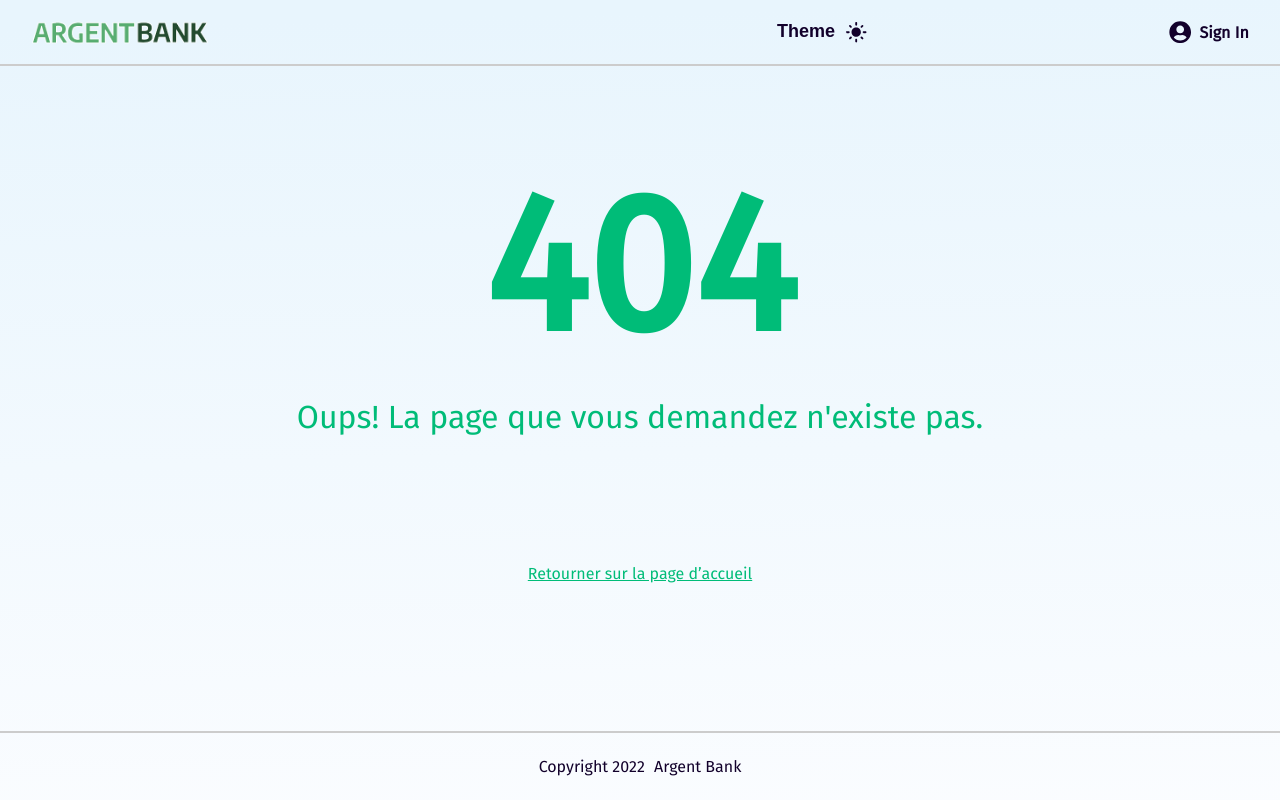
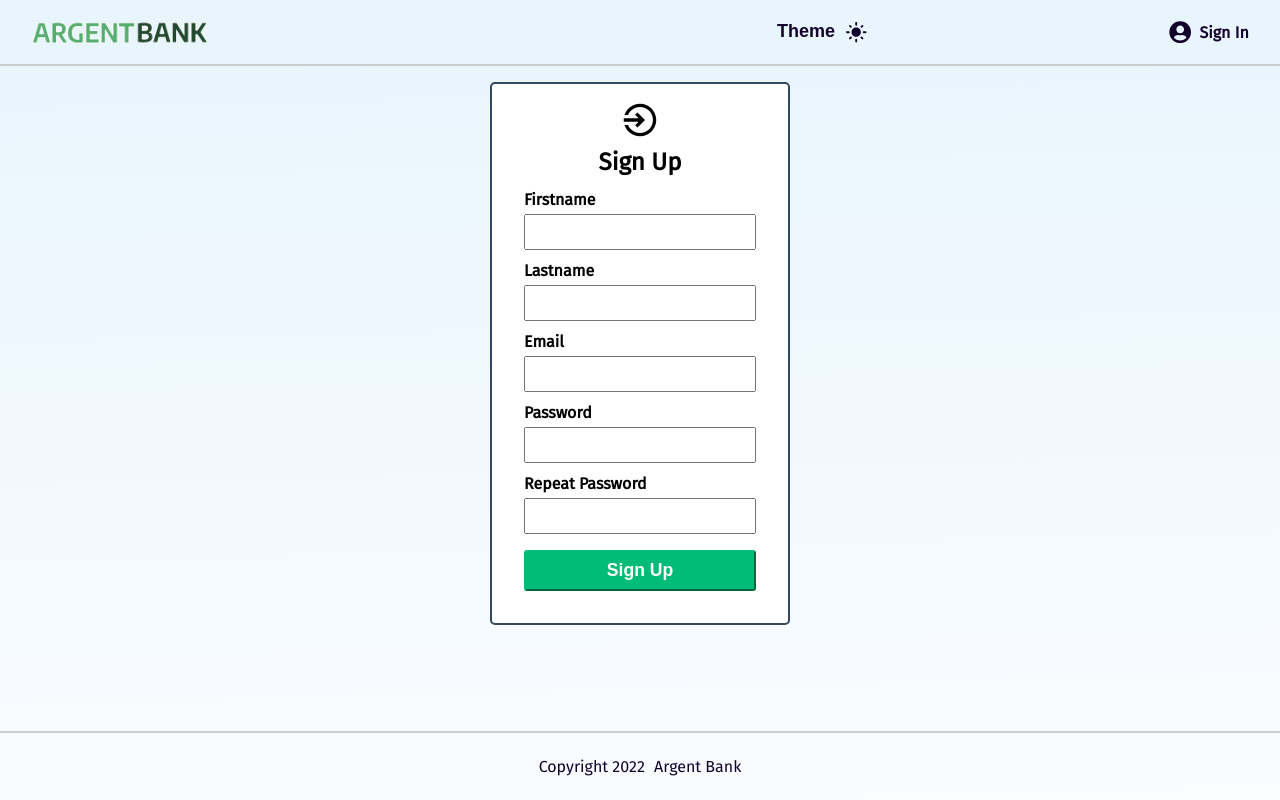
Before and after one commit to JyjyStudio/argent-bank, a React (Create React App) app: page /signup in a window 1280 px wide. Before the commit this address had no page. Built offline with nearby package versions, Linux system fonts and the light colour scheme.

Commit message:
feat : Signup functionnality

```diff
--- /dev/null
+++ b/src/features/user/createUser.ts
@@ -0,0 +1,20 @@
+import axios from 'axios'
+
+export default async function createUser(newUser: CreateUser) {
+
+	try {
+		const response = await axios.post('http://localhost:3001/api/v1/user/signup', newUser)
+		return response.data
+	} catch (err) {
+		if (axios.isAxiosError(err)) {
+			return err.response
+		}
+	}
+}
+
+interface CreateUser {
+	email: string
+	password: string
+	firstName: string
+	lastName: string
+}
--- a/src/index.tsx
+++ b/src/index.tsx
@@ -9,7 +9,8 @@ import { disableReactDevTools } from '@fvilers/disable-react-devtools';
 import Navbar from './components/Navbar'
 import Footer from './components/Footer'
 import Home from './pages/Home'
-import Login from './pages/Login'
+import SignIn from './pages/SignIn'
+import SignUp from './pages/SignUp'
 import Profile from './pages/Profile'
 import GlobalStyle from './utils/styles/GlobalStyle'
 import NotFount from './pages/404'
@@ -28,7 +29,8 @@ ReactDOM.createRoot(document.getElementById('root') as HTMLElement).render(
 					<Navbar />
 					<Routes>
 						<Route path="/" element={<Home />} />
-						<Route path="/login" element={<Login />} />
+						<Route path="/signin" element={<SignIn />} />
+						<Route path="/signup" element={<SignUp />} />
 						<Route path="/profile" element={<Profile />} />
 						<Route path="*" element={<NotFount />} />
 					</Routes>
--- /dev/null
+++ b/src/pages/SignUp.tsx
@@ -0,0 +1,132 @@
+import { useState, useEffect } from 'react'
+import { IoMdLogIn } from 'react-icons/io'
+import { useNavigate } from 'react-router-dom'
+import styled from 'styled-components'
+import Input from '../components/Input'
+import createUser from '../features/user/createUser'
+
+export default function SignUp() {
+	//local state
+	const [firstname, setFirstname] = useState('')
+	const [lastname, setLastname] = useState('')
+	const [email, setEmail] = useState('')
+	const [password, setPassword] = useState('')
+	const [repeatPassword, setRepeatPassword] = useState('')
+	const [validation, setValidation] = useState('')
+	const [currentUser, setCurrentUser] = useState({
+		email: '',
+		password: '',
+		firstName: '',
+		lastName: '',
+	})
+
+	const navigate = useNavigate()
+
+	useEffect(() => {
+		setCurrentUser({
+			email,
+			password,
+			firstName:firstname,
+			lastName:lastname,
+		})
+
+	}, [email, firstname, lastname, password])
+
+
+	// submit handler
+	const handleSubmit = async (event: React.ChangeEvent<HTMLFormElement>) => {
+
+		event.preventDefault()
+		// check du password
+		if((password.length || repeatPassword.length) < 6) {
+			setValidation("Password is too short. (6 characters minimum).")
+			return
+		}
+		else if(password !== repeatPassword) {
+			setValidation("Password do not match.")
+			return
+		}
+
+		const response = await createUser(currentUser)
+		console.log('response:', response)
+		if(response.status === 200) {
+			setValidation(response.data)
+			navigate('/signin')
+		} else setValidation(response.data.message)
+
+	}
+
+	return (
+		<Container>
+				<FormContainer>
+					<div>
+						<IoMdLogIn size='2.5rem' />
+						<h1>Sign Up</h1>
+					</div>
+					<form onSubmit={handleSubmit}>
+						<Input type='firstname' name='firstname' value={firstname} setFunction={setFirstname} required/>
+						<Input type='lastname' name='lastname' value={lastname} setFunction={setLastname} required/>
+						<Input type='email' name='email' value={email} setFunction={setEmail} required/>
+						<Input type='password' name='password' value={password} setFunction={setPassword} autoComplete="on" required/>
+						<Input type='password' name='repeat-password' value={repeatPassword} setFunction={setRepeatPassword} autoComplete="on" required/>
+
+						<SignUpButton type="submit">Sign Up</SignUpButton>
+						<Error>{validation}</Error>
+					</form>
+				</FormContainer>
+		</Container>
+	)
+}
+
+
+const Container = styled.main`
+	flex: 1;
+	h1 {
+		margin: 0.2rem 0;
+	}
+	label {
+		font-weight: bold;
+	}
+	input {
+		padding: 5px;
+		font-size: 1.2rem;
+	}
+	input[type='checkbox'] {
+		margin: 3px;
+	}
+`
+const FormContainer = styled.section`
+	background-color: white;
+	color: black;
+	width: 300px;
+	margin: 0 auto;
+	margin-top: 1rem;
+	padding: 1rem 2rem;
+	display: flex;
+	flex-direction: column;
+	justify-content: center;
+	border-radius: 5px;
+	border: 2px #34495e solid;
+	img {
+		margin: 0 auto;
+	}
+`
+
+const SignUpButton = styled.button`
+	color: #fff;
+	display: block;
+	width: 100%;
+	padding: 8px;
+	font-size: 1.1rem;
+	font-weight: bold;
+	margin-top: 1rem;
+	border-color: #00bc77;
+	background-color: #00bc77;
+	cursor: pointer;
+	border-radius: 3px;
+`
+const Error = styled.p`
+	color: red;
+	font-size: 1rem;
+	margin-top: 1rem;
+`
```
